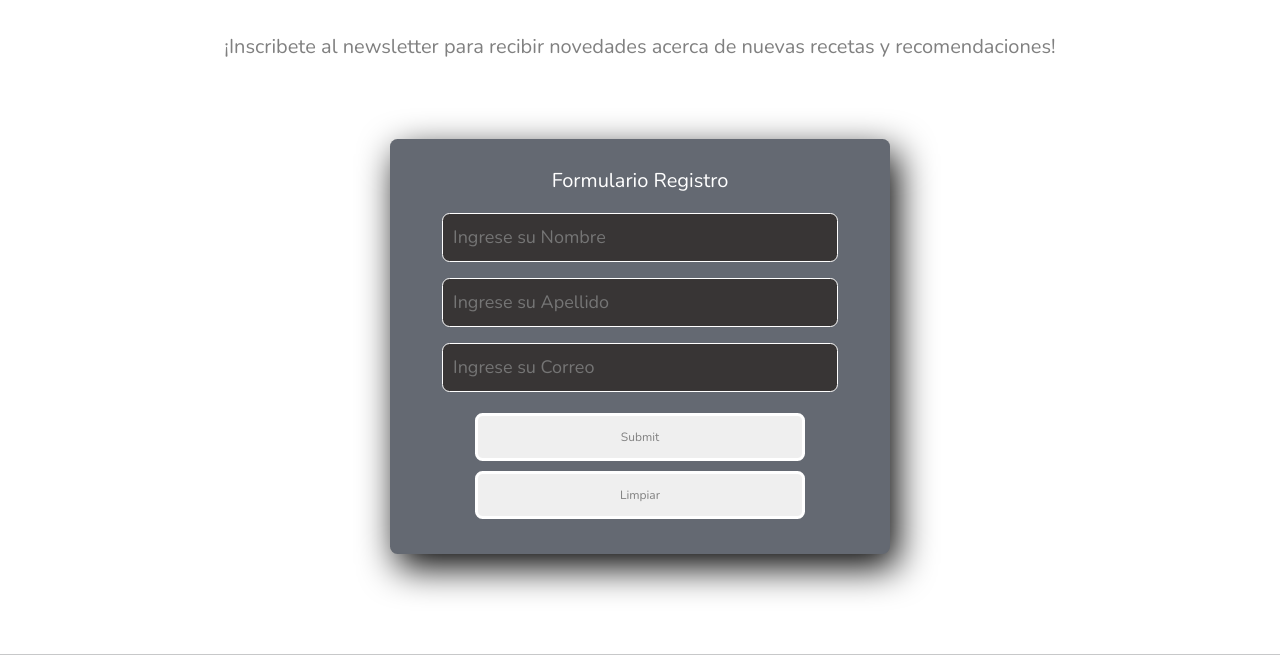
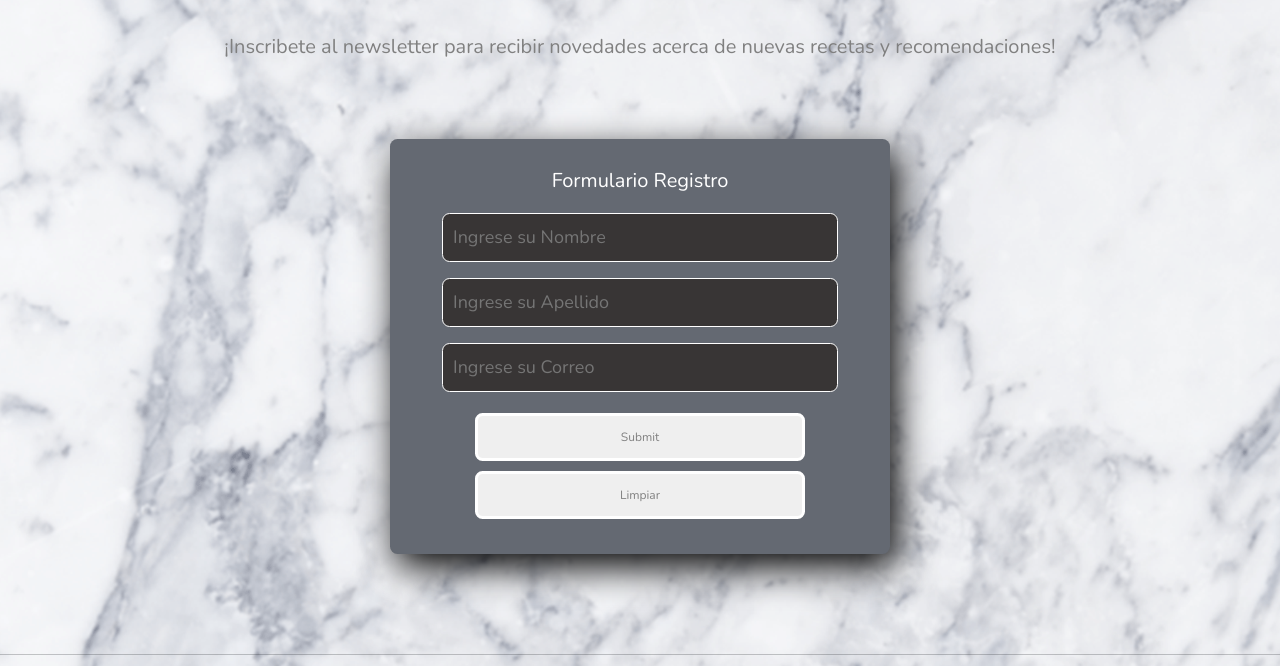
Before and after one commit to lucvaz8/lucvaz8-Dietics-entrega.final, a website: page contacto.html in a window 1280 px wide. Shown: the part 98-764 px from the top of the page. Drawn offline with nearby package versions, Linux system fonts and the light colour scheme; the site is published under a folder, as on GitHub Pages, so addresses that start at the root find nothing.

Commit message:
correccion de rutas

```diff
--- a/estilos.css
+++ b/estilos.css
@@ -1,5 +1,5 @@
 .parallax {
-  background-image: url(/10921-marmol.png);
+  background-image: url(10921-marmol.png);
   background-attachment: fixed;
   background-position: center;
   background-repeat: no-repeat;
```
